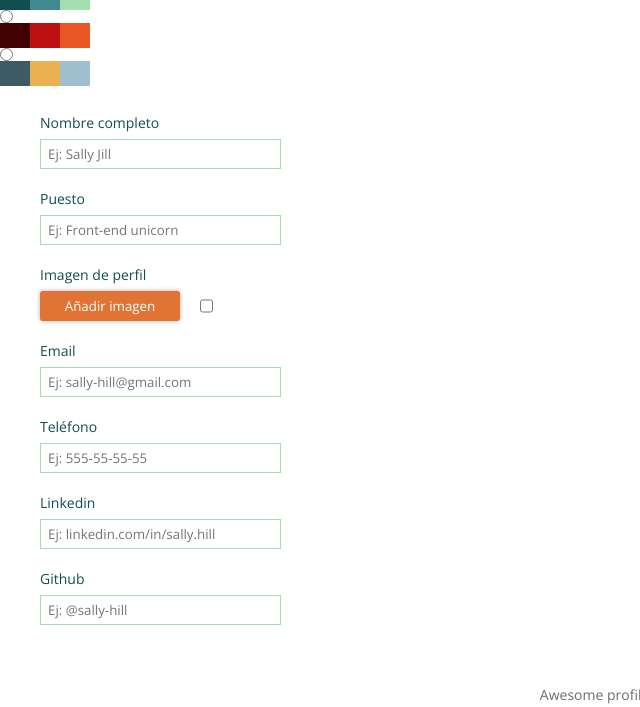
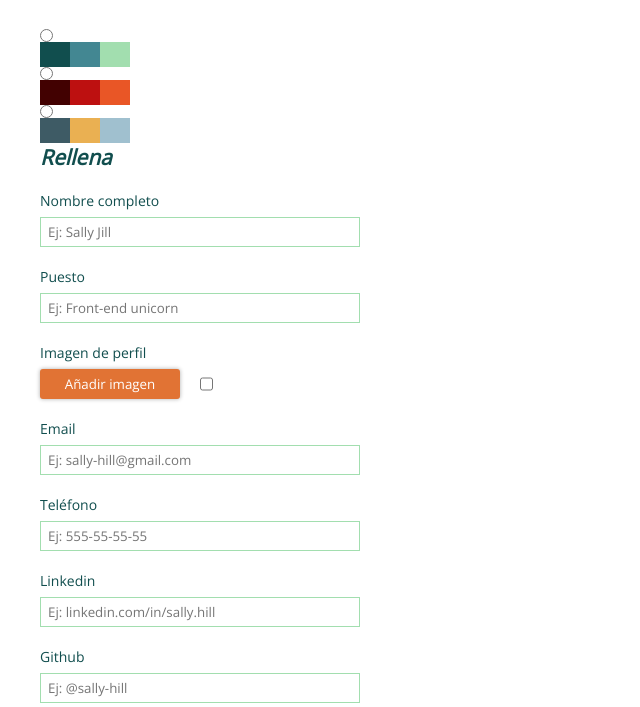
Before and after one commit to Adalab/project-promo-p-module-2-team-9, a website: page public/create.html in a window 1280 px wide. Shown: the part 183-890 px from the top of the page, without its empty margins (0-640 px from the left). Drawn offline with nearby package versions, Linux system fonts and the light colour scheme.

Commit message:
update files

```diff
--- a/public/create.html
+++ b/public/create.html
@@ -26,10 +26,11 @@
   </head>
 
   <body>
-
     <header></header>
 
 
+    <div class="form">
+      <form action="">
         <section class="design">
 
         <img
@@ -99,9 +100,16 @@
         </div>
 
         </section>
-    <form class="form" action="./signup" method="post">
-      <!-- <fieldset>
-        <legend class="legend">Rellena</legend> -->
+        <fieldset class="fill">
+          <div>
+            <legend class="legend">
+              <i class="fa-solid fa-keyboard"></i>
+              <i class="fa-solid fa-angle-down">
+                <h2>Rellena</h2>
+                <i class="fa-solid fa-angle-up hidden"></i
+              ></i>
+            </legend>
+          </div>
           <div class="field">
             <label for="name">Nombre completo</label>
             <input
@@ -178,9 +186,11 @@
               placeholder="Ej: @sally-hill"
             />
           </div>
-      <!-- </fieldset> -->
+        </fieldset>
+
+
       </form>
-
+    </div>
 
     <footer class="footer">
       <p class="footer__copyright">Awesome profile-cards © 2018</p>
--- a/src/scss/layout/_fill.scss
+++ b/src/scss/layout/_fill.scss
@@ -1,11 +1,11 @@
-.form {
+.fill {
   font-family: $font-family;
   color: $dark-green-blue;
   font-size: 14px;
   gap: 20px;
   width: 320px;
   //   margin: 457px 0 0;
-  padding: 27px 19px 30px 20px;
+
   display: flex;
   flex-direction: column;
   justify-content: flex-start;
@@ -17,7 +17,7 @@
 //   padding: 30px;
 // }
 .field {
-  margin: 0 020px;
+  // margin: 0 020px;
   gap: 7px;
   display: flex;
   flex-direction: column;
--- /dev/null
+++ b/src/scss/layout/_form.scss
@@ -0,0 +1,4 @@
+.form {
+  margin: 30px 20px;
+  padding: 27px 19px 30px 20px;
+}
--- a/src/scss/main.scss
+++ b/src/scss/main.scss
@@ -3,6 +3,7 @@
 @import "components/code";
 @import "components/links";
 @import "layout/main";
+@import "layout/form";
 @import "layout/profile";
 @import "layout/design";
 @import "layout/fill";
```
Also changed, not shown: src/html/create.html (+1 -4 lines), src/html/partials/fill.html (+11 -5 lines), src/html/partials/form.html (added, +7 -0 lines), public/assets/css/main.css, 1 other file. Lines whose indentation alone changed are shown as unchanged.
